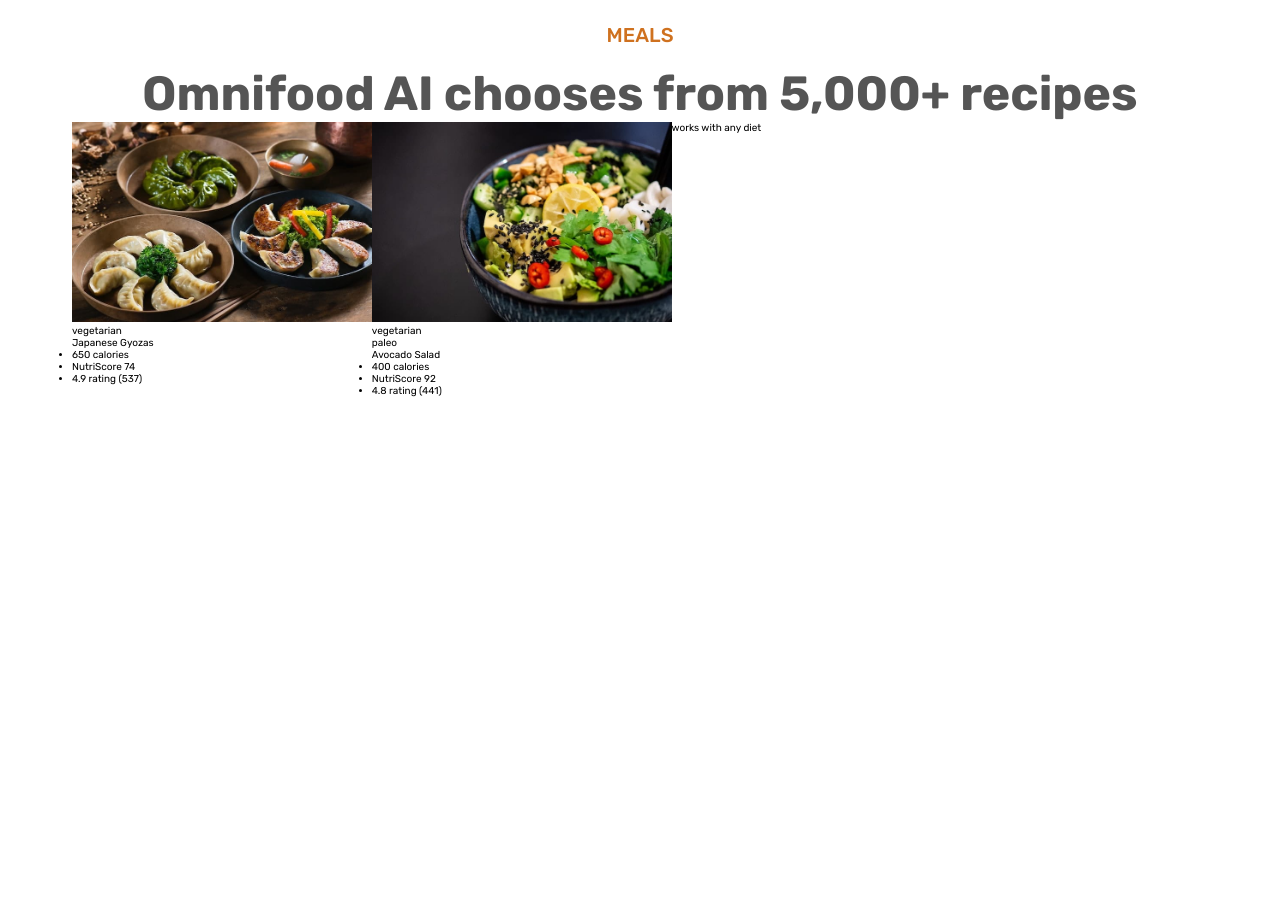
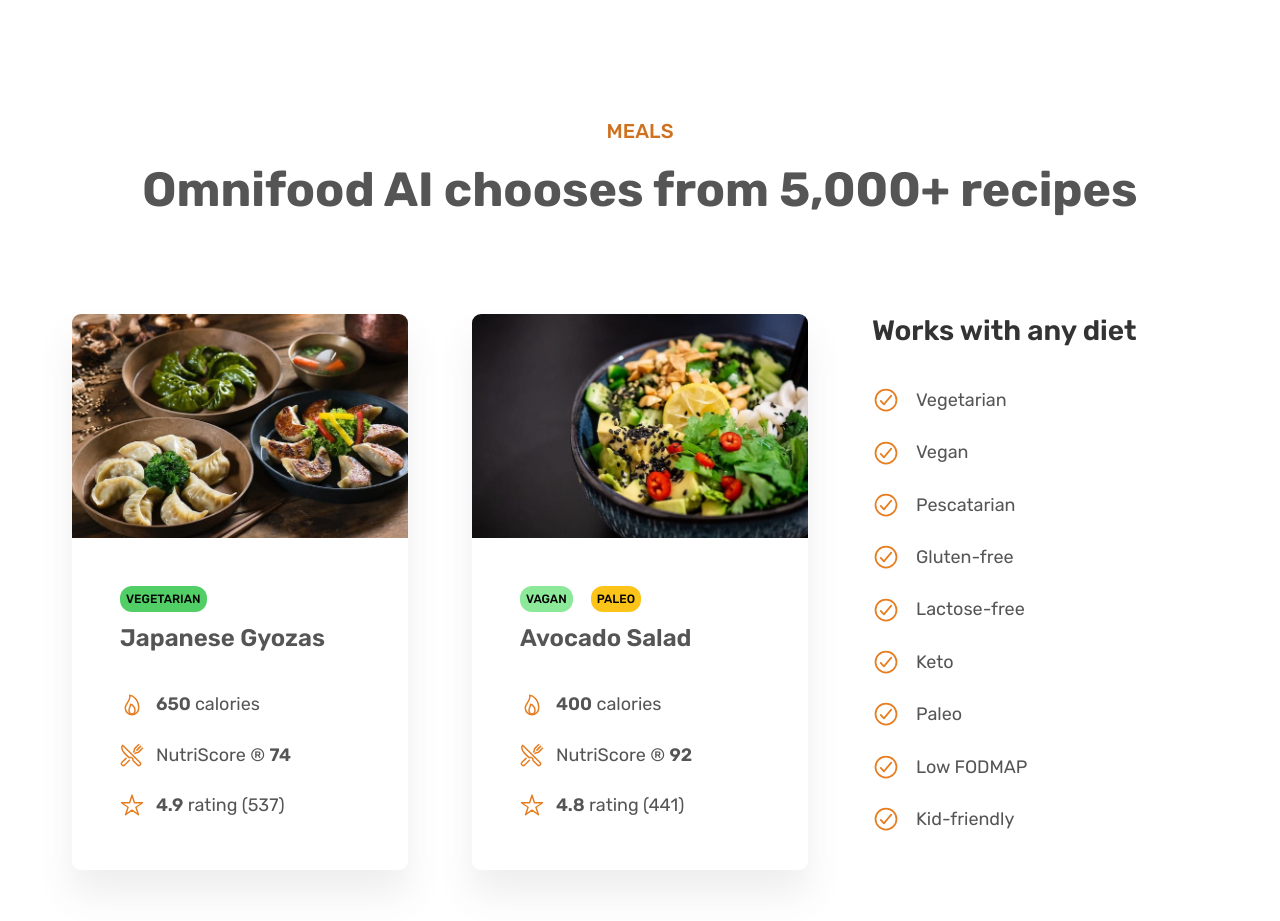
Before and after one commit to LIONSHI01/prettyfood-website, a plain HTML site: page index.html in a window 1280 px wide. Shown: the part 2800-3721 px from the top of the page. Before the commit the page ends 3197 px from the top, so only its background shows below. Drawn offline with nearby package versions, Linux system fonts and the light colour scheme.

Commit message:
finish meals section

```diff
--- a/css/general.css
+++ b/css/general.css
@@ -25,6 +25,11 @@ COLOR
 - Shadow: #cf711f
 - Tint: #fdf2e9
 
+TAG COLOR
+- Vegatarian : #51cf66
+- Vagan: #8ce99a
+- Pablo: #fcc419
+
 GREYS
 #555
 #333
@@ -32,8 +37,16 @@ GREYS
 
 
 SHADOWS
+-
+
+
+
 
 BORDER-RADIUS
+- 0.9rem
+
+
+
 
 ---05 whitespace
 SPACING SYSTEM (px)
@@ -54,6 +67,11 @@ html {
 body {
   font-family: "rubik", sans-serif;
 }
+
+strong {
+  font-weight: 600;
+}
+
 /* ******************************** */
 /* GENERAL */
 /* ******************************** */
@@ -72,6 +90,10 @@ body {
 
 .grid--2-cols {
   grid-template-columns: repeat(2, 1fr);
+}
+
+.grid--3-cols {
+  grid-template-columns: repeat(3, 1fr);
 }
 
 .grid--v {
--- a/css/style.css
+++ b/css/style.css
@@ -219,20 +219,124 @@
 /* ******************************** */
 /* MEALS SECTION */
 /* ******************************** */
-.recipes-box {
+.section-meals {
+  padding: 9.6rem 0;
 }
-.recipe-info {
+
+.grid--adjustments {
+  margin-top: 9.6rem;
+  column-gap: 6.4rem;
+}
+
+.recipe-info-box {
+  border-radius: 0.9rem;
+  overflow: hidden;
+
+  box-shadow: 0 2.4rem 3.6rem 0 rgba(85, 85, 85, 0.1);
+
+  transition: all 0.4s;
+}
+
+.recipe-info-box:hover {
+  transform: translate(0, -1.2rem);
+  box-shadow: 0 2.4rem 4.8rem 0 rgba(85, 85, 85, 0.075);
+}
+
+.recipe-img-box {
+  height: 20rem;
+  margin-bottom: 2.4rem;
 }
 .meals-img {
-  height: 20rem;
+  width: 100%;
 }
 
 .recipe-nutrition-box {
+  padding: 4.8rem;
 }
 
 .recipe-title {
+  font-size: 2.4rem;
+  font-weight: 600;
+  color: #555;
+  margin-bottom: 3.6rem;
 }
+
 .nutrition-list {
+  display: flex;
+  flex-direction: column;
+  list-style: none;
+  gap: 1.8rem;
+  color: #555;
 }
+
 .nutrition-item {
+  font-size: 1.8rem;
+  line-height: 1.8;
+
+  display: flex;
+  align-items: center;
 }
+
+.tag {
+  font-size: 1.2rem;
+  font-weight: 500;
+  text-transform: uppercase;
+
+  border-radius: 1.2rem;
+  padding: 0.6rem;
+}
+
+.tag--vagetarian {
+  background-color: #51cf66;
+}
+
+.tag--vagan {
+  background-color: #8ce99a;
+}
+
+.tag--paleo {
+  background-color: #fcc419;
+}
+
+.tag-box {
+  display: flex;
+  gap: 1.8rem;
+  margin-bottom: 1.2rem;
+}
+
+.nutrition-icon {
+  width: 2.4rem;
+  height: 2.4rem;
+  color: #e67e22;
+  margin-right: 1.2rem;
+}
+
+.diet-box-title {
+  font-size: 2.8rem;
+  font-weight: 600;
+  color: #333;
+  line-height: 1.2;
+  margin-bottom: 3.6rem;
+}
+.diet-box-list {
+  display: flex;
+  flex-direction: column;
+
+  gap: 2rem;
+  list-style: none;
+}
+.diet-list-item {
+  display: flex;
+  align-items: center;
+
+  font-size: 1.8rem;
+  line-height: 1.8;
+  color: #555;
+}
+.diet-icon {
+  height: 2.8rem;
+  width: 2.8rem;
+  color: #e67e22;
+
+  margin-right: 1.6rem;
+}
--- a/index.html
+++ b/index.html
@@ -12,6 +12,15 @@
     />
     <link rel="stylesheet" href="/css/general.css" />
     <link rel="stylesheet" href="/css/style.css" />
+
+    <script
+      type="module"
+      src="https://unpkg.com/ionicons@5.5.2/dist/ionicons/ionicons.esm.js"
+    ></script>
+    <script
+      nomodule
+      src="https://unpkg.com/ionicons@5.5.2/dist/ionicons/ionicons.js"
+    ></script>
     <title>Pretty Food</title>
   </head>
   <body>
@@ -158,9 +167,8 @@
             Omnifood AI chooses from 5,000+ recipes
           </h2>
         </div>
-        <div class="container grid grid--2-cols">
-          <div class="recipes-box grid grid--2-cols">
-            <figure class="recipe-info">
+        <div class="container grid grid--3-cols grid--adjustments">
+          <figure class="recipe-info-box">
             <div class="recipe-img-box">
               <img
                 class="meals-img"
@@ -169,17 +177,37 @@
               />
             </div>
             <div class="recipe-nutrition-box">
+              <div class="tag-box">
                 <p class="tag tag--vagetarian">vegetarian</p>
+              </div>
               <p class="recipe-title">Japanese Gyozas</p>
               <ul class="nutrition-list">
-                  <li class="nutrition-item">650 calories</li>
-                  <li class="nutrition-item">NutriScore 74</li>
-                  <li class="nutrition-item">4.9 rating (537)</li>
+                <li class="nutrition-item">
+                  <ion-icon
+                    class="nutrition-icon"
+                    name="flame-outline"
+                  ></ion-icon>
+                  <span> <strong> 650 </strong>calories</span>
+                </li>
+                <li class="nutrition-item">
+                  <ion-icon
+                    class="nutrition-icon"
+                    name="restaurant-outline"
+                  ></ion-icon>
+                  <span> NutriScore &reg; <strong> 74</strong></span>
+                </li>
+                <li class="nutrition-item">
+                  <ion-icon
+                    class="nutrition-icon"
+                    name="star-outline"
+                  ></ion-icon>
+                  <span> <strong> 4.9</strong> rating (537)</span>
+                </li>
               </ul>
             </div>
           </figure>
-            <div class="recipe-info">
-              <figure class="recipe-info">
+
+          <figure class="recipe-info-box">
             <div class="recipe-img-box">
               <img
                 class="meals-img"
@@ -188,19 +216,105 @@
               />
             </div>
             <div class="recipe-nutrition-box">
-                  <p class="tag tag--vagetarian">vegetarian</p>
-                  <p class="tag tag--vagetarian">paleo</p>
+              <div class="tag-box">
+                <p class="tag tag--vagan">vagan</p>
+                <p class="tag tag--paleo">paleo</p>
+              </div>
               <p class="recipe-title">Avocado Salad</p>
               <ul class="nutrition-list">
-                    <li class="nutrition-item">400 calories</li>
-                    <li class="nutrition-item">NutriScore 92</li>
-                    <li class="nutrition-item">4.8 rating (441)</li>
+                <li class="nutrition-item">
+                  <ion-icon
+                    class="nutrition-icon"
+                    name="flame-outline"
+                  ></ion-icon>
+                  <span> <strong> 400</strong> calories</span>
+                </li>
+                <li class="nutrition-item">
+                  <ion-icon
+                    class="nutrition-icon"
+                    name="restaurant-outline"
+                  ></ion-icon>
+                  <span> NutriScore &reg; <strong> 92</strong></span>
+                </li>
+                <li class="nutrition-item">
+                  <ion-icon
+                    class="nutrition-icon"
+                    name="star-outline"
+                  ></ion-icon>
+                  <span> <strong> 4.8</strong> rating (441)</span>
+                </li>
               </ul>
             </div>
           </figure>
+
+          <div class="diet-box">
+            <h3 class="diet-box-title">Works with any diet</h3>
+            <ul class="diet-box-list">
+              <li class="diet-list-item">
+                <ion-icon
+                  class="diet-icon"
+                  name="checkmark-circle-outline"
+                ></ion-icon
+                ><span> Vegetarian</span>
+              </li>
+              <li class="diet-list-item">
+                <ion-icon
+                  class="diet-icon"
+                  name="checkmark-circle-outline"
+                ></ion-icon
+                ><span> Vegan</span>
+              </li>
+              <li class="diet-list-item">
+                <ion-icon
+                  class="diet-icon"
+                  name="checkmark-circle-outline"
+                ></ion-icon
+                ><span> Pescatarian</span>
+              </li>
+              <li class="diet-list-item">
+                <ion-icon
+                  class="diet-icon"
+                  name="checkmark-circle-outline"
+                ></ion-icon
+                ><span> Gluten-free</span>
+              </li>
+              <li class="diet-list-item">
+                <ion-icon
+                  class="diet-icon"
+                  name="checkmark-circle-outline"
+                ></ion-icon
+                ><span> Lactose-free</span>
+              </li>
+              <li class="diet-list-item">
+                <ion-icon
+                  class="diet-icon"
+                  name="checkmark-circle-outline"
+                ></ion-icon
+                ><span> Keto</span>
+              </li>
+              <li class="diet-list-item">
+                <ion-icon
+                  class="diet-icon"
+                  name="checkmark-circle-outline"
+                ></ion-icon
+                ><span> Paleo</span>
+              </li>
+              <li class="diet-list-item">
+                <ion-icon
+                  class="diet-icon"
+                  name="checkmark-circle-outline"
+                ></ion-icon
+                ><span> Low FODMAP</span>
+              </li>
+              <li class="diet-list-item">
+                <ion-icon
+                  class="diet-icon"
+                  name="checkmark-circle-outline"
+                ></ion-icon
+                ><span> Kid-friendly</span>
+              </li>
+            </ul>
           </div>
-          </div>
-          <div class="diet-box">works with any diet</div>
         </div>
       </section>
     </main>
```
Lines whose indentation alone changed are shown as unchanged.
